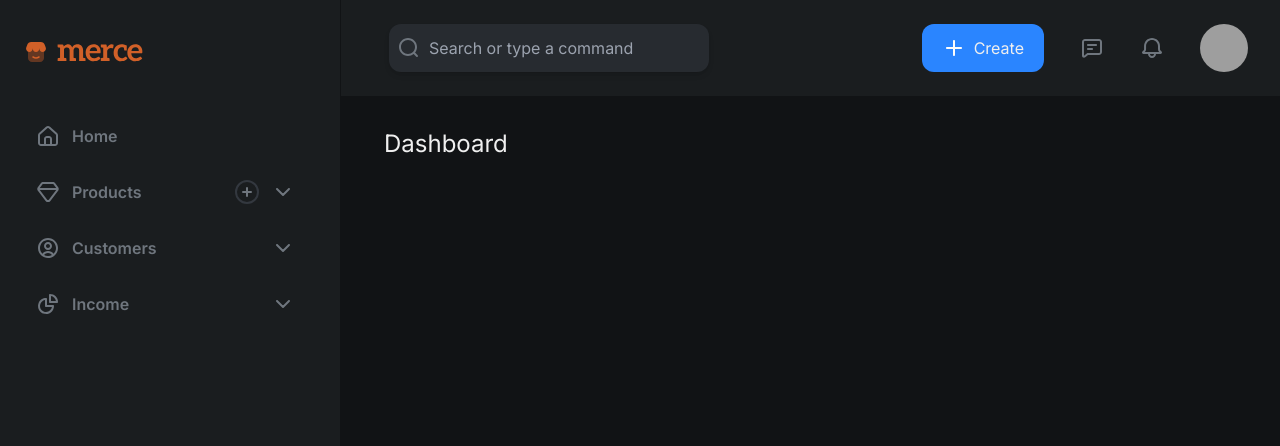
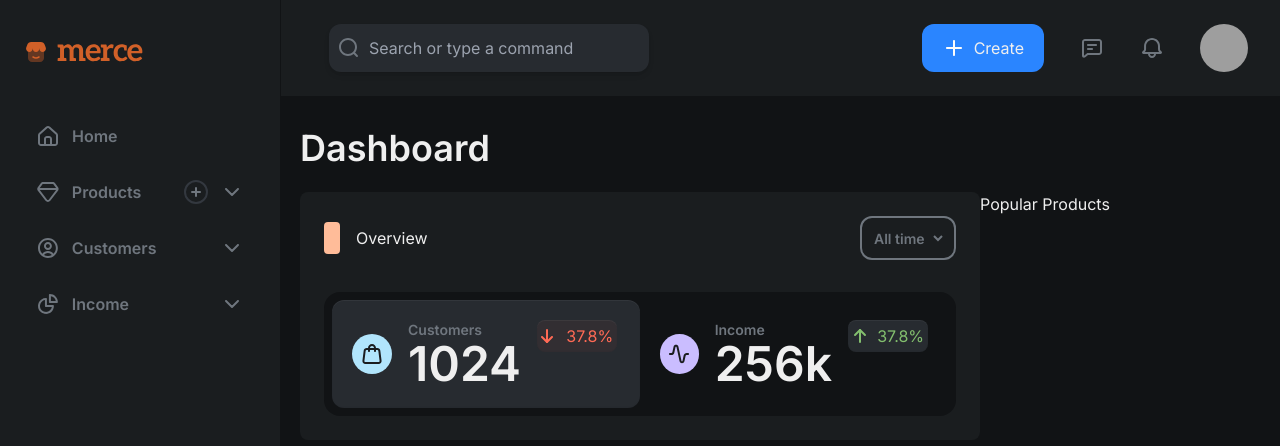
Before and after one commit to alvinokafor/merce-store, a React (Vite) app: page / in a window 1280 px wide. Shown: the top 446 px of the page. Built offline with nearby package versions, Linux system fonts and the light colour scheme; grey boxes are pictures that could not be loaded.

Commit message:
ui:seller stats section added

```diff
--- /dev/null
+++ b/src/components/modules/dashboard/Overview.jsx
@@ -0,0 +1,20 @@
+import Filter from "../../ui-components/general-ui/Filter";
+import Stats from "../../ui-components/dashboard-ui/Stats";
+
+export default function Overview() {
+  return (
+    <section className="bg-soft-black p-6  rounded-lg">
+      <div className="flex justify-between items-center mb-8">
+
+        <div className="flex items-center space-x-4">
+          <div className="bg-peach w-4 h-8 rounded-[4px]"></div>
+          <p>Overview</p>
+        </div>
+
+        <Filter />
+      </div>
+
+      <Stats />
+    </section>
+  );
+}
--- a/src/components/modules/general-modules/PageWrapper.jsx
+++ b/src/components/modules/general-modules/PageWrapper.jsx
@@ -1,7 +1,7 @@
 
 export default function PageWrapper({ children }) {
   return (
-    <div className="pb-12 mt-28 mx-6 md:mt-32 md:mx-6 lg:ml-96 lg:mt-32 lg:mr-8">
+    <div className="pb-12 mt-28 mx-6 md:mt-32 md:mx-6 lg:ml-[300px] lg:mt-32 lg:mr-8">
       {children}
     </div>
   );
--- a/src/components/modules/general-modules/SideBar.jsx
+++ b/src/components/modules/general-modules/SideBar.jsx
@@ -3,7 +3,7 @@ import SidebarContent from '../../ui-components/general-ui/SidebarContent'
 
 export default function SideBar() {
   return (
-    <div className='hidden lg:block side-bar fixed lg:w-[340px] bg-soft-black h-screen'>
+    <div className='hidden lg:block side-bar fixed lg:w-[280px] bg-soft-black h-screen'>
       <img className='hidden md:block mx-6 mt-10 mb-12' src={Logo} alt="" />
       <SidebarContent />
     </div>
--- /dev/null
+++ b/src/components/ui-components/dashboard-ui/Stats.jsx
@@ -0,0 +1,97 @@
+import { useState } from "react";
+import Decrease from "/assets/icons/decrease.svg";
+import Increase from "/assets/icons/increase.svg";
+
+export default function Stats() {
+  const [customerStat, setCustomerStat] = useState(true);
+  const [incomeStat, setIncomeStat] = useState(false);
+
+  const customerStatHandler = () => {
+    setCustomerStat(true);
+    setIncomeStat(false);
+  };
+
+  const incomeStatHandler = () => {
+    setIncomeStat(true);
+    setCustomerStat(false);
+  };
+
+  return (
+    <div className="bg-black p-2 rounded-2xl flex justify-between ">
+
+      <div
+        onClick={customerStatHandler}
+        className={
+          customerStat
+            ? "flex w-2/4 p-5 items-start lg:items-center bg-gunmetal stats-bg rounded-xl cursor-pointer bg-opacity-100 transition-all duration-100"
+            : "flex w-2/4 p-5 items-start lg:items-center rounded-xl cursor-pointer bg-opacity-0 transition-all duration-100"
+        }
+      >
+        <div className="hidden md:flex bg-uranian-blue w-10 h-10 rounded-full md:items-center md:justify-center md:mr-4">
+          <svg
+            width="24"
+            height="24"
+            viewBox="0 0 24 24"
+            fill="none"
+            xmlns="http://www.w3.org/2000/svg"
+          >
+            <path
+              fill-rule="evenodd"
+              clip-rule="evenodd"
+              d="M12.0001 2C9.79092 2 8.00006 3.79086 8.00006 6H6.64839C5.13542 6 3.85922 7.12661 3.67156 8.6279L2.42156 18.6279C2.19774 20.4185 3.5939 22 5.39839 22H18.6017C20.4062 22 21.8024 20.4185 21.5785 18.6279L20.3285 8.6279C20.1409 7.12661 18.8647 6 17.3517 6H16.0001C16.0001 3.79086 14.2092 2 12.0001 2ZM14.0001 8V9C14.0001 9.55228 14.4478 10 15.0001 10C15.5523 10 16.0001 9.55228 16.0001 9V8H17.3517C17.856 8 18.2814 8.37554 18.344 8.87597L19.594 18.876C19.6686 19.4728 19.2032 20 18.6017 20H5.39839C4.79689 20 4.33151 19.4728 4.40611 18.876L5.65611 8.87597C5.71867 8.37554 6.14407 8 6.64839 8H8.00006V9C8.00006 9.55228 8.44778 10 9.00006 10C9.55235 10 10.0001 9.55228 10.0001 9V8H14.0001ZM14.0001 6C14.0001 4.89543 13.1046 4 12.0001 4C10.8955 4 10.0001 4.89543 10.0001 6H14.0001Z"
+              fill="#1A1D1F"
+            />
+          </svg>
+        </div>
+
+        <div className="md:space-y-1 lg:space-y-0 lg:flex lg:items-start lg:space-x-4">
+            <div>
+            <p className="text-sonic-silver text-sm font-semibold">Customers</p>
+          <h2 className="font-semibold text-4xl md:text-5xl">1024</h2>
+            </div>
+          <div className={`lg:w-[80px] flex items-center stats-value ${!customerStat ? 'bg-gunmetal' : 'bg-[#322E32]'} p-1 rounded-lg justify-between`}>
+            <img src={Decrease} alt="decrease" />
+            <p className="text-soft-red ml-1">37.8%</p>
+          </div>
+        </div>
+      </div>
+
+      <div
+         onClick={incomeStatHandler}
+         className={
+           incomeStat
+             ? "flex w-2/4 p-5 items-start lg:items-center  bg-gunmetal stats-bg rounded-xl cursor-pointer bg-opacity-100 transition-all duration-100"
+             : "flex w-2/4 p-5 items-start lg:items-center rounded-xl cursor-pointer bg-opacity-0 transition-all duration-100"
+         }
+      >
+        <div className="hidden bg-lavender-blue w-10 h-10 rounded-full md:flex md:items-center md:justify-center md:mr-4">
+          <svg
+            width="24"
+            height="24"
+            viewBox="0 0 24 24"
+            fill="none"
+            xmlns="http://www.w3.org/2000/svg"
+          >
+            <path
+              fill-rule="evenodd"
+              clip-rule="evenodd"
+              d="M9.4889 5.05417C9.37598 4.5272 8.62402 4.52718 8.5111 5.05417L7.31658 10.6286C7.02017 12.0118 5.79778 13 4.38317 13H3C2.44772 13 2 12.5523 2 12C2 11.4477 2.44772 11 3 11H4.38317C4.85471 11 5.26217 10.6706 5.36097 10.2096L6.55549 4.63511C7.12011 2.00022 10.8799 2.0002 11.4445 4.63511L14.5111 18.9459C14.624 19.4729 15.376 19.4728 15.4889 18.9459L16.6834 13.3714C16.9798 11.9882 18.2022 11 19.6168 11H21C21.5523 11 22 11.4477 22 12C22 12.5523 21.5523 13 21 13H19.6168C19.1453 13 18.7378 13.3294 18.639 13.7905L17.4445 19.3649C16.8799 21.9999 13.1201 21.9998 12.5555 19.3649L9.4889 5.05417Z"
+              fill="#1A1D1F"
+            />
+          </svg>
+        </div>
+
+        <div className="md:space-y-1 lg:space-y-0 lg:flex lg:items-start lg:space-x-4">
+            <div>
+            <p className="text-sonic-silver text-sm font-semibold">Income</p>
+          <h2 className="font-semibold text-4xl md:text-5xl">256k</h2>
+            </div>
+          <div className={`lg:w-[80px] flex items-center stats-value ${!incomeStat ? 'bg-gunmetal' : 'bg-[#2C3233]'} p-1 rounded-lg justify-between`}>
+            <img src={Increase} alt="increase" />
+            <p className="text-bud-green ml-1">37.8% </p>
+          </div>
+        </div>
+      </div>
+    </div>
+  );
+}
--- /dev/null
+++ b/src/components/ui-components/general-ui/Filter.jsx
@@ -0,0 +1,26 @@
+import React from "react";
+
+export default function Filter() {
+  return (
+    <div className="group border-2 rounded-xl px-2 py-2 border-sonic-silver hover:border-white">
+      <select
+        className="bg-transparent group-hover:text-white cursor-pointer font-semibold text-sm text-sonic-silver outline-none transition-all duration-100"
+        name="filter"
+        id="chart filter"
+      >
+        <option className="bg-soft-black" value="">
+          All time
+        </option>
+        <option className="bg-soft-black" value="monthly">
+          Monthly
+        </option>
+        <option className="bg-soft-black" value="weekly">
+          Weekly
+        </option>
+        <option className="bg-soft-black" value="daily">
+          Daily
+        </option>
+      </select>
+    </div>
+  );
+}
--- a/src/index.css
+++ b/src/index.css
@@ -4,8 +4,8 @@
 
 @media only screen and (min-width: 1024px) {
   .nav-bar {
-    width: calc(100% - 340px) !important;
-    transform: translateX(340px) !important;
+    width: calc(100% - 280px) !important;
+    transform: translateX(280px) !important;
   }
 }
 
@@ -19,7 +19,7 @@
 }
 
 .profile-menu-item {
-    @apply hover:text-white transition-all duration-75
+  @apply hover:text-white transition-all duration-75;
 }
 
 body {
@@ -35,5 +35,10 @@ body::-webkit-scrollbar-track {
 }
 
 body::-webkit-scrollbar-thumb {
-  background-color: #272B30;
+  background-color: #272b30;
 }
+
+.stats-value, .stats-bg {
+  box-shadow: inset 0px -1px 1px rgba(0, 0, 0, 0.04),
+    inset 0px 1px 0px rgba(255, 255, 255, 0.05) !important;
+}
--- a/src/pages/seller-view/DashBoard.jsx
+++ b/src/pages/seller-view/DashBoard.jsx
@@ -1,10 +1,20 @@
 import PageWrapper from "../../components/modules/general-modules/PageWrapper";
+import Overview from "../../components/modules/dashboard/Overview";
 
 export default function DashBoard() {
   return (
     <>
       <PageWrapper>
-        <h1 className="text-2xl">Dashboard</h1>
+          <h1 className="text-3xl font-semibold md:text-4xl">Dashboard</h1>
+        <section className="mt-6 md:flex">
+          <div className="w-full md:w-[560px] lg:w-[680px] lg:overflow-hidden">
+            <Overview />
+          </div>
+
+          <div className="lg:w-[25%]">
+              <h1>Popular Products</h1>
+          </div>
+        </section>
       </PageWrapper>
     </>
   );
--- a/tailwind.config.cjs
+++ b/tailwind.config.cjs
@@ -20,6 +20,7 @@ module.exports = {
         'black': '#111315',
         'soft-black': '#1A1D1F',
         'white': '#EFEFEF',
+        'soft-red': '#FF6A55'
       },
       fontSize: {
         "heading": "2.5rem",
```
Also changed, not shown: src/components/ui-components/dashboard-ui/IncomeChart.jsx (added), src/components/ui-components/dashboard-ui/NewCustomers.jsx (added).
